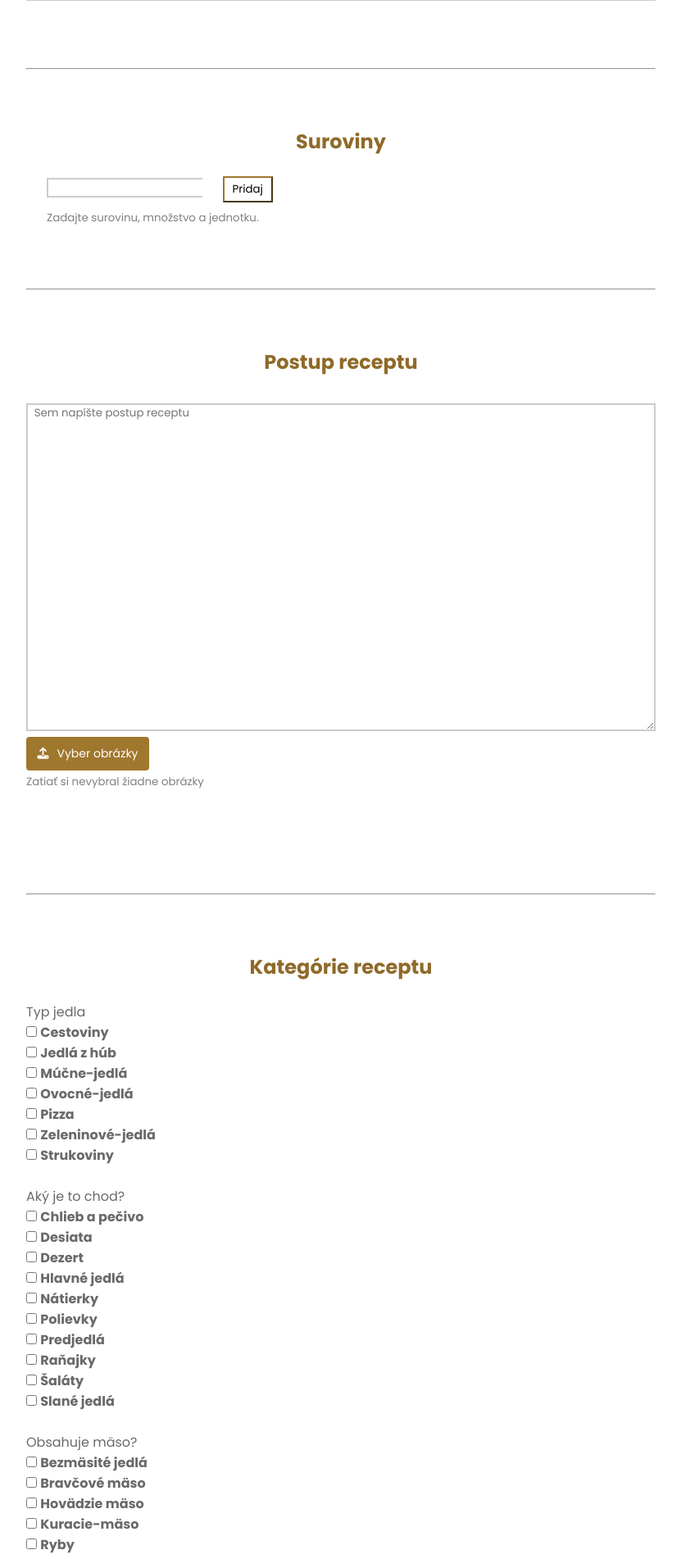
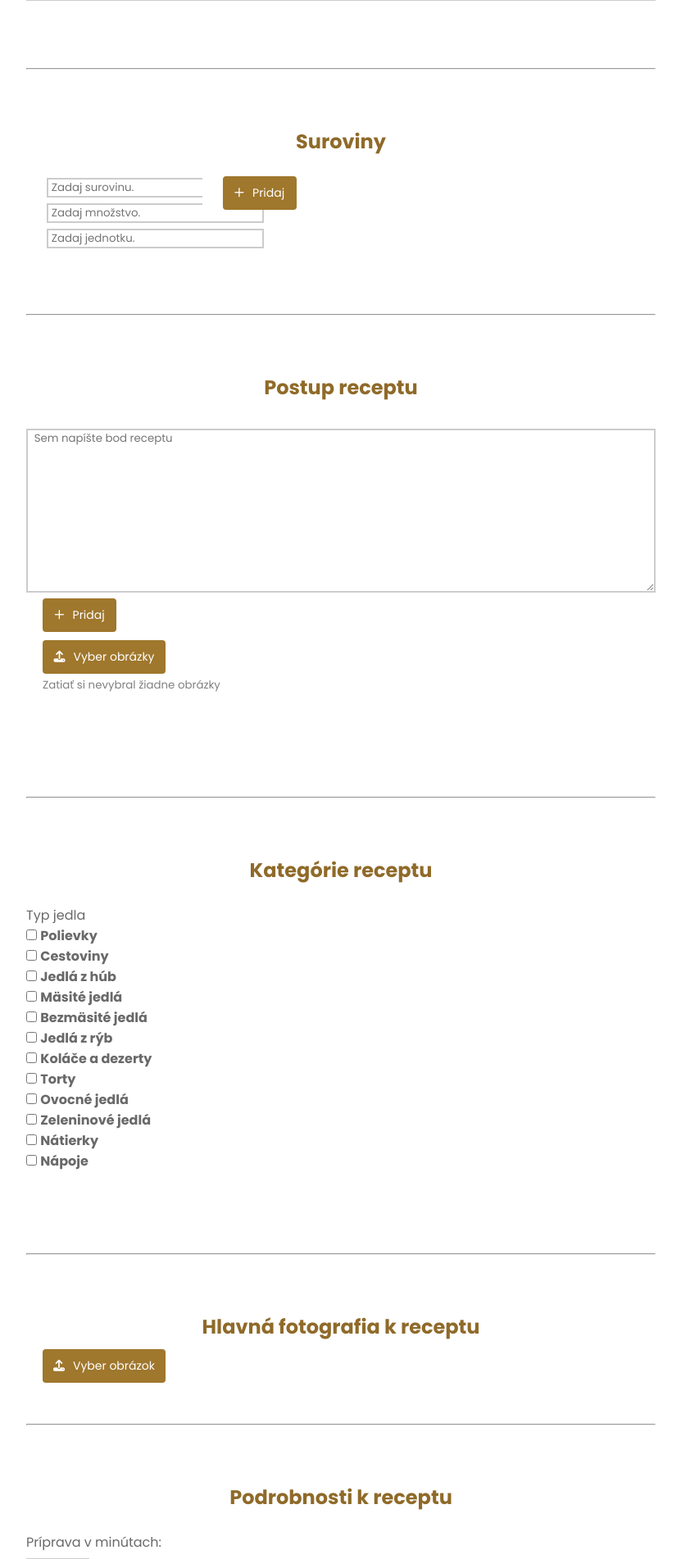
Before and after one commit to MartinKubista/htmlcode, a PHP site: page /add-recipe.php in a window 1280 px wide. Shown: the part 394-2296 px from the top of the page at 82% size, without its empty margins (224-1055 px from the left). Run offline with PHP 8.4, Linux system fonts and the light colour scheme; some libraries are stand-ins or nearby versions.

Commit message:
Add files via upload

```diff
--- a/MyRecipes_Kubista/css/add-recipe.css
+++ b/MyRecipes_Kubista/css/add-recipe.css
@@ -45,7 +45,7 @@ h2{
 }
 .textarea-postup{
     border: 2px solid #ccc;
-    height: 400px;
+    height: 200px;
     width: 100%;
     padding-left: 1%;
     margin-top: 1%;
@@ -92,21 +92,30 @@ div #display_image{
 }
 small{
     color: grey;
-}
-.suroviny_small{
-    padding-top: 5px;
-    margin-left: 25px;
+    margin-left: 20px;
 }
 input[type=checkbox] {
     accent-color: #9f772d;
   }
 
-.addBtn{
-    padding: 4px 10px;
-    border-color: #9f772d;
+.addBtn,
+.addBtn1{
+    padding: 4px 5px;
+    border: none;
     margin-left: 20px;
+    display: block;
+    position: relative;
+    background-color: #9f772d;
+    color: #fff;
+    font-size: 14px;
+    text-align: center;
+    width: 90px;
+    padding: 10px 0px;
+    border-radius: 4px;
+    cursor: pointer;
 }
-.list .li_input {
+.list .li_input,
+.list1 .li_input {
     counter-increment: step-counter;
     overflow: hidden;
     position: relative;
@@ -148,6 +157,7 @@ input[type=checkbox] {
     float: left;
     width: 20%;
     padding: 0 5px;
+
 }
 
 .formHolder .col.big {
@@ -157,14 +167,16 @@ input[type=checkbox] {
 
 
 
-.listHolder li {
+.listHolder li,
+.listHolder1 li {
     counter-increment: step-counter;
     overflow: hidden;
     padding: 0 0 20px 30px;
     position: relative;
 }
 
-.listHolder li:before {
+.listHolder li:before,
+.listHolder1 li:before{
     content: counter(step-counter);
     background: #8f6a29;
     color: #fff;
@@ -176,17 +188,20 @@ input[type=checkbox] {
     left: 0;
 }
 
-.listHolder .listName {
+.listHolder .listName,
+.listHolder1 .listName {
     float: left;
 }
 
-.listHolder .fa-solid.fa-trash {
+.listHolder .fa-solid.fa-trash,
+.listHolder1 .fa-solid.fa-trash {
     float: right;
     margin: 0 0 0 20px;
 }
 .input_suroviny{
     border: 2px solid #ccc;
-
+    padding-left: 2%;
+    margin-bottom: 5px;
 }
 .input_suroviny:active,
 .input_suroviny:hover{
@@ -196,7 +211,8 @@ input[type=checkbox] {
 input[type="file"]{
     display: none;
 }
-.fa-solid.fa-upload{
+.fa-solid.fa-upload,
+.fa-regular.fa-plus{
     padding-right: 10px;
 }
 .file-input1{
@@ -210,6 +226,8 @@ input[type="file"]{
     padding: 10px 0px;
     border-radius: 4px;
     cursor: pointer;
+    margin-left: 20px;
+    margin-top: 10px;
 }
 #images{
     width: 90%;
--- a/MyRecipes_Kubista/pages/add-recipe.php
+++ b/MyRecipes_Kubista/pages/add-recipe.php
@@ -3,6 +3,7 @@
 <head>
     <link href="../css/add-recipe.css" rel="stylesheet">
     <link rel="stylesheet" href="../css/fonts.css">
+    <link rel="shortcut icon" href="#">
     <link rel="stylesheet" href="https://fonts.googleapis.com/css2?family=Material+Symbols+Outlined:opsz,wght,FILL,GRAD@48,400,0,0">
     <script src="https://kit.fontawesome.com/cfb876ecbd.js" crossorigin="anonymous"></script>
     <style>
@@ -11,19 +12,21 @@
          margin-left: 10px;
          border: none;
             }
-      .fa-upload{
+      .fa-upload,
+      .fa-plus{
          background-color: #9f772d;
          color: #fff;
       }
     </style>
 </head>
 <main>
+<script src="https://code.jquery.com/jquery-3.6.0.min.js"></script>
 <?php
 require_once('../scripts/connection.php');
 include('../parts/hlava.php');
 ?>
     <div class="margin">
-        <form action="../scripts/add_recipe.php" method="post">
+        <form action="../scripts/add-recipe-script.php" method="post">
             <div class="title-1">
                 <h2>Úvod</h2>
             </div>
@@ -50,19 +53,19 @@ include('../parts/hlava.php');
                      <span id="addInput1"  class="span-suroviny" ></span>
                         <button class="fa-solid fa-trash"></button>
                      </li>-->
+
                </ul >
             </div>
             <div class="formHolder">
                <div class="col big">
-                  <input class="input_suroviny" type="text" id="addInput">
+                  <input placeholder="Zadaj surovinu." class="input_suroviny" type="text" id="addInput">
+                  <input placeholder="Zadaj množstvo." class="input_suroviny" type="text" id="addInput2">
+                  <input placeholder="Zadaj jednotku." class="input_suroviny" type="text" id="addInput3">
                </div>
                <div class="col">
-                  <button type="button" class="addBtn" id="addBtn" >Pridaj</button>
+                  <button type="button" class="addBtn" id="addBtn" ><i class="fa-regular fa-plus"></i>Pridaj</button>
                </div>
                <script src="../scripts/add_part_of_food.js"></script>
-            </div>
-            <div class="suroviny_small">
-               <small class="small">Zadajte surovinu, množstvo a jednotku.</small>
             </div>
             </div>
             <br>
@@ -72,17 +75,25 @@ include('../parts/hlava.php');
                            <h2>Postup receptu</h2>
                         </div>
                         <div class="label-input-group">
+                        <div class="listHolder1">
+                              <ul class="list1" id="list1">
+                                 <!--  <li class="li_input" id="li_input">
+                                 <span id="addInput1"  class="span-suroviny" ></span>
+                                    <button class="fa-solid fa-trash"></button>
+                                 </li>-->
+                           </ul >
+                        </div>
                         <div class="formHolder1">
-               <div class="col1 big1">
-                  <textarea placeholder="Sem napíšte postup receptu" class="textarea-postup" id="addInput1" name="postup[]" cols="100" rows="5"></textarea>
+                              <textarea placeholder="Sem napíšte bod receptu" class="textarea-postup" id="addInput1" name="postup[]" cols="100" rows="5"></textarea>
+                              <div class="col">
+                                 <button type="button" class="addBtn1" id="addBtn1" ><i class="fa-regular fa-plus"></i>Pridaj</button>
+                              </div>
                               <div id="images"></div>
                               <input type="file" id="file-input" accept="image/png, image/jpg, image/jpeg" onchange="preview()" multiple>
                               <label for="file-input" class="file-input1">
                                  <i class="fa-solid fa-upload"></i>Vyber obrázky
                            </label>
                            <small id="num-of-files">Zatiať si nevybral žiadne obrázky</small>
-               </div>
-
                         </div>
                            <br>
                            <br>
@@ -96,6 +107,10 @@ include('../parts/hlava.php');
             <div class="label-input-group">
                 <div class="typ-jedla"></div>
                     <lable class="kategoria-subtitle">Typ jedla</label>
+                            <div id="polievky" onclick="">
+                               <input type="checkbox" name="tag[]" value="polievky" id="polievky">
+                               <label for="polievky"><b>Polievky</b></label>
+                            </div>
                             <div id="cestoviny" onclick="">
                                <input type="checkbox" name="tag[]" value="cestoviny" id="cestoviny">
                                <label for="cestoviny"><b>Cestoviny</b></label>
@@ -104,93 +119,45 @@ include('../parts/hlava.php');
                                <input type="checkbox" name="tag[]" value="jedla-z-hub" id="jedla-z-hub">
                                <label for="jedla-z-hub"><b>Jedlá z húb</b></label>
                             </div>
-                            <div id="mucne-jedla" onclick="">
-                               <input type="checkbox" name="tag[]" value="mucne-jedla" id="mucne-jedla">
-                               <label for="mucne-jedla"><b>Múčne-jedlá</b></label>
+                            <div id="mäsite-jedla" onclick="">
+                               <input type="checkbox" name="tag[]" value="mäsite-jedla" id="mäsite-jedla">
+                               <label for="mäsite-jedla"><b>Mäsité jedlá</b></label>
+                            </div>
+                            <div id="bezmäsite-jedla" onclick="">
+                               <input type="checkbox" name="tag[]" value="bezmäsite-jedla" id="bezmäsite-jedla">
+                               <label for="bezmäsite-jedla"><b>Bezmäsité jedlá</b></label>
+                            </div>
+                            <div id="jedla-z-ryb" onclick="">
+                               <input type="checkbox" name="tag[]" value="jedla-z-ryb" id="jedla-z-ryb">
+                               <label for="jedla-z-ryb"><b>Jedlá z rýb</b></label>
+                            </div>
+                            <div id="kolace-a-dezerty" onclick="">
+                               <input type="checkbox" name="tag[]" value="kolace-a-dezerty" id="kolace-a-dezerty">
+                               <label for="kolace-a-dezerty"><b>Koláče a dezerty</b></label>
+                            </div>
+                            <div id="torty" onclick="">
+                               <input type="checkbox" name="tag[]" value="torty" id="torty">
+                               <label for="torty"><b>Torty</b></label>
                             </div>
                             <div id="ovocne-jedla" onclick="">
                                <input type="checkbox" name="tag[]" value="ovocne-jedla" id="ovocne-jedla">
-                               <label for="ovocne-jedla"><b>Ovocné-jedlá</b></label>
-                            </div>
-                            <div id="pizza" onclick="">
-                               <input type="checkbox" name="tag[]" value="pizza" id="pizza">
-                               <label for="pizza"><b>Pizza</b></label>
+                               <label for="ovocne-jedla"><b>Ovocné jedlá</b></label>
                             </div>
                             <div id="zeleninove-jedla" onclick="">
                                <input type="checkbox" name="tag[]" value="zeleninove-jedla" id="zeleninove-jedla">
-                               <label for="zeleninove-jedla"><b>Zeleninové-jedlá</b></label>
-                            </div>
-                            <div id="strukoviny" onclick="">
-                               <input type="checkbox" name="tag[]" value="strukoviny" id="strukoviny">
-                               <label for="strukoviny"><b>Strukoviny</b></label>
-                            </div>
-                            <br>
-
-
-                        <lable class="chlieb-a-pecivo">Aký je to chod?</label>
-                            <div id="cestoviny" onclick="">
-                               <input type="checkbox" name="tag[]" value="chlieb-a-pecivo" id="chlieb-a-pecivo">
-                               <label for="chlieb-a-pecivo"><b>Chlieb a pečivo</b></label>
-                            </div>
-                            <div id="desiata" onclick="">
-                               <input type="checkbox" name="tag[]" value="desiata" id="desiata">
-                               <label for="desiata"><b>Desiata</b></label>
-                            </div>
-                            <div id="dezert" onclick="">
-                               <input type="checkbox" name="tag[]" value="dezert" id="dezert">
-                               <label for="dezert"><b>Dezert</b></label>
-                            </div>
-                            <div id="hlavne-jedla" onclick="">
-                               <input type="checkbox" name="tag[]" value="hlavne-jedla" id="hlavne-jedla">
-                               <label for="hlavne-jedla"><b>Hlavné jedlá</b></label>
+                               <label for="zeleninove-jedla"><b>Zeleninové jedlá</b></label>
                             </div>
                             <div id="natierky" onclick="">
                                <input type="checkbox" name="tag[]" value="natierky" id="natierky">
                                <label for="natierky"><b>Nátierky</b></label>
                             </div>
-                            <div id="polievky" onclick="">
-                               <input type="checkbox" name="tag[]" value="zpolievky" id="polievky">
-                               <label for="polievky"><b>Polievky</b></label>
-                            </div>
-                            <div id="predjedla" onclick="">
-                               <input type="checkbox" name="tag[]" value="predjedla" id="predjedla">
-                               <label for="predjedla"><b>Predjedlá</b></label>
-                            </div>
-                            <div id="ranajky" onclick="">
-                               <input type="checkbox" name="tag[]" value="ranajky" id="ranajky">
-                               <label for="ranajky"><b>Raňajky</b></label>
-                            </div>
-                            <div id="salaty" onclick="">
-                               <input type="checkbox" name="tag[]" value="salaty" id="salaty">
-                               <label for="salaty"><b>Šaláty</b></label>
-                            </div>
-                            <div id="slane-jedla" onclick="">
-                               <input type="checkbox" name="tag[]" value="slane-jedla" id="slane-jedla">
-                               <label for="slane-jedla"><b>Slané jedlá</b></label>
+                            <div id="napoje" onclick="">
+                               <input type="checkbox" name="tag[]" value="napoje" id="napoje">
+                               <label for="napoje"><b>Nápoje</b></label>
                             </div>
                             <br>
 
-                        <lable class="chlieb-a-pecivo">Obsahuje mäso?</label>
-                            <div id="bezmäsite-jedla" onclick="">
-                               <input type="checkbox" name="tag[]" value="bezmäsite-jedla" id="bezmäsite-jedla">
-                               <label for="bezmäsite-jedla"><b>Bezmäsité jedlá</b></label>
-                            </div>
-                            <div id="bravcove-mäso" onclick="">
-                               <input type="checkbox" name="tag[]" value="bravcove-mäso" id="bravcove-mäso">
-                               <label for="bravcove-mäso"><b>Bravčové mäso</b></label>
-                            </div>
-                            <div id="hovädzie-mäso" onclick="">
-                               <input type="checkbox" name="tag[]" value="hovädzie-mäso" id="hovädzie-mäso">
-                               <label for="hovädzie-mäso"><b>Hovädzie mäso</b></label>
-                            </div>
-                            <div id="kuracie-mäso" onclick="">
-                               <input type="checkbox" name="tag[]" value="kuracie-mäso" id="kuracie-mäso">
-                               <label for="kuracie-mäso"><b>Kuracie-mäso</b></label>
-                            </div>
-                            <div id="ryby" onclick="">
-                               <input type="checkbox" name="tag[]" value="ryby" id="ryby">
-                               <label for="ryby"><b>Ryby</b></label>
-                            </div>
+
                 </div>
                 <br>
                 <br>
@@ -239,7 +206,7 @@ include('../parts/hlava.php');
                   <p>
                   <input class="input-uvod_podrobnosti" type="text" name="pocet-porci" id="pocet-porci">
                   <br>
-                  <small class="small">Zadaj počet porcií tohto jedla (pri použití gramáže, ktorú uvádzaš v tomto recepte)</small>
+                  <small class="small">Zadaj počet porcií tohto jedla (pri použití gramáže, ktorú uvádzate v tomto recepte)</small>
                </div>
                <br>
                <hr>
```
Also changed, not shown: MyRecipes_Kubista/scripts/add-recipe-script.php (added, +38 -0 lines), MyRecipes_Kubista/scripts/add_part_of_food.js (+50 -1 lines), MyRecipes_Kubista/scripts/postup_receptu.js (+54 -0 lines). Lines whose indentation alone changed are shown as unchanged.
